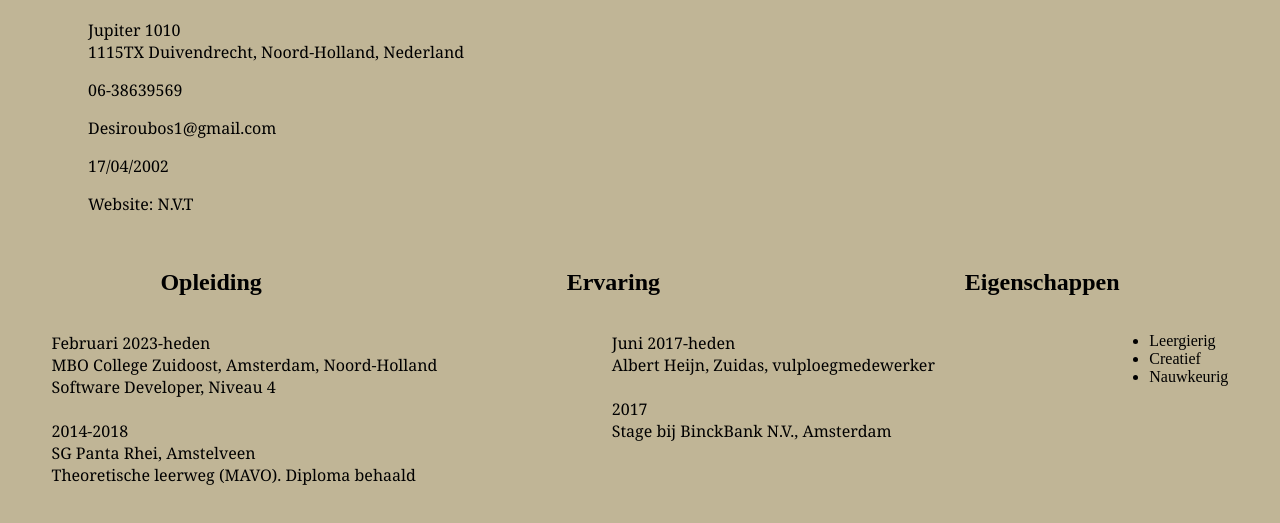
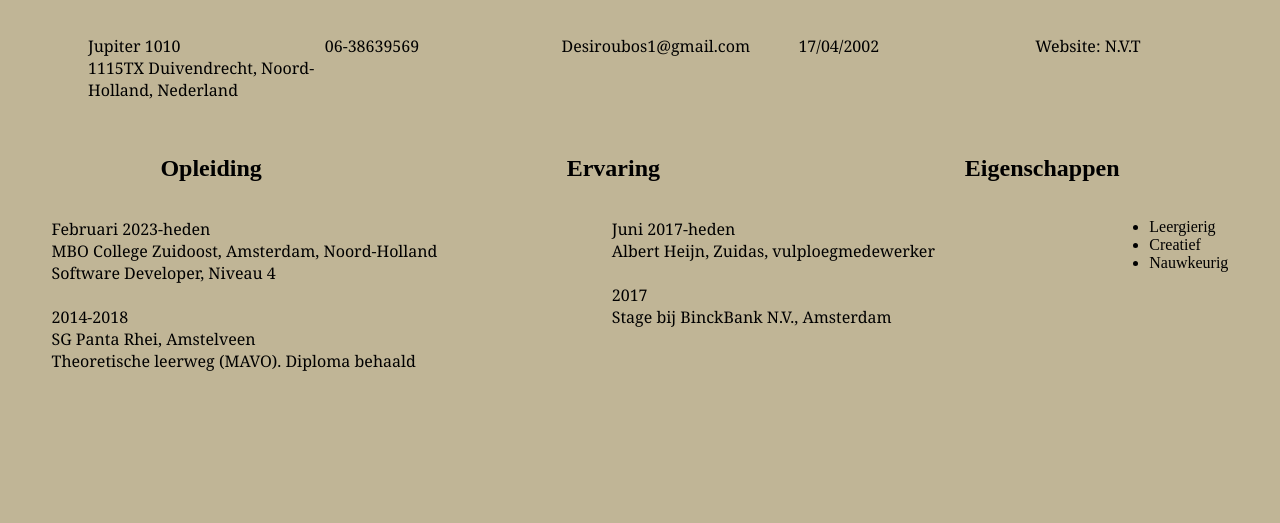
Before and after one commit to Desi1702/WebDesign, a plain HTML site: page index.html in a window 1280 px wide. Shown: the part 61-584 px from the top of the page. Drawn offline with Linux system fonts and the light colour scheme.

Commit message:
Add files via upload

```diff
--- a/style.css
+++ b/style.css
@@ -2,7 +2,10 @@ body {
   background-color: rgb(192, 181, 150);
 }
 .info {
+  display: grid;
+  grid-template-columns: 20% 20% 20% 20% 20%;
   padding-left: 80px;
+  grid-column: 2;
  }
  h1 {
   padding-left: 80px;
```
Also changed, not shown: screenshot4.PNG (added).
